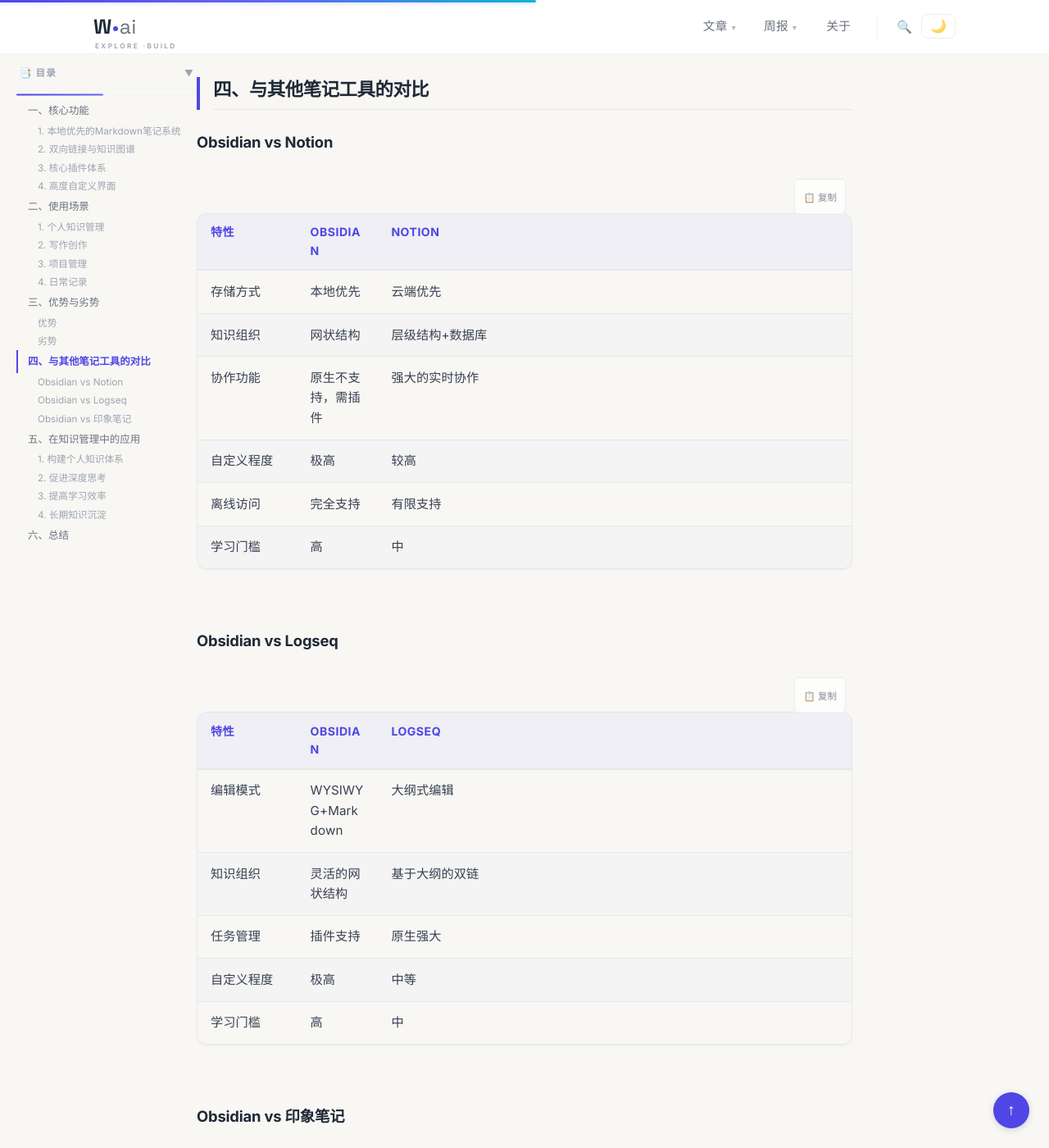
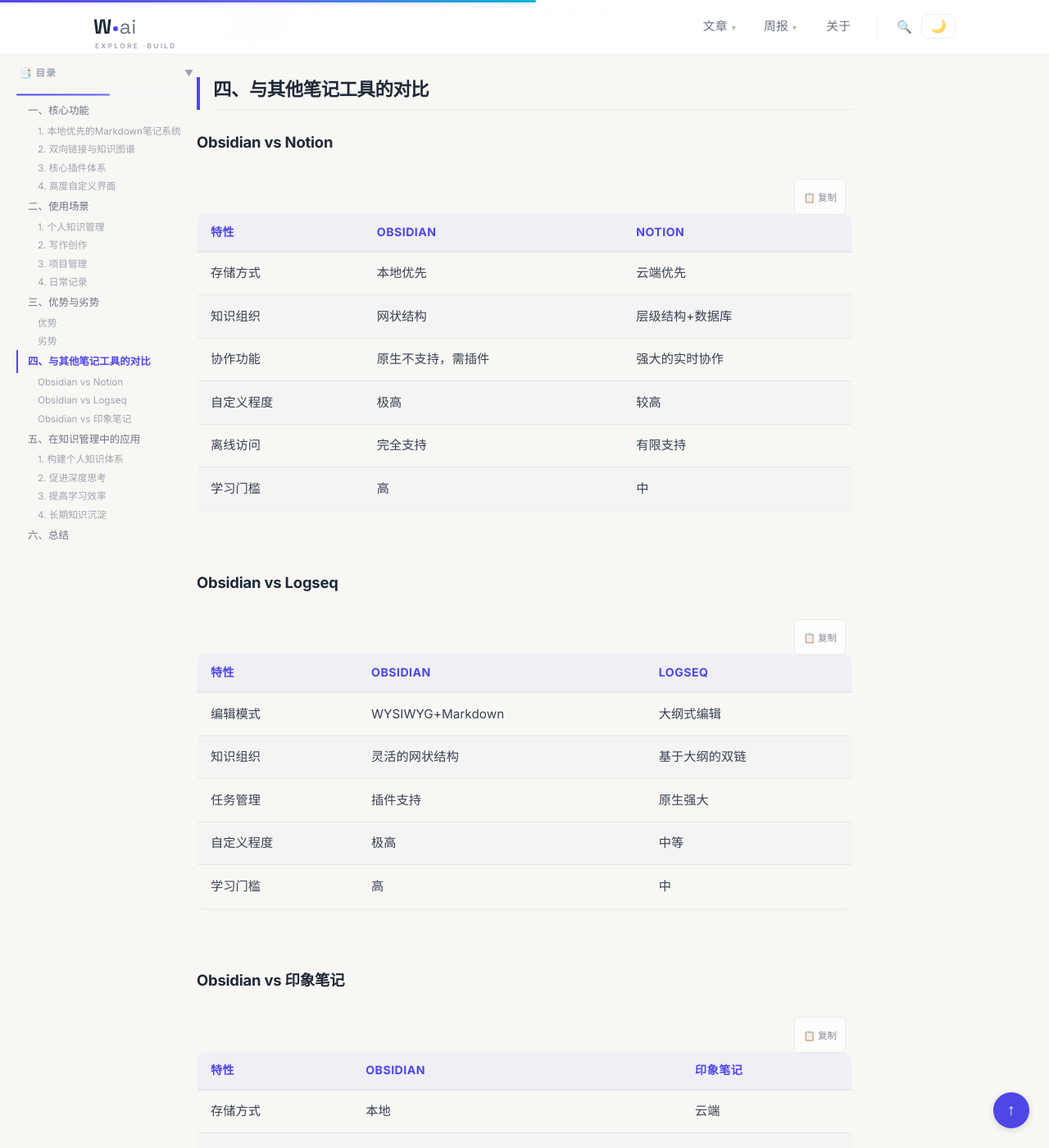
Before and after one commit to wujiaming88/wujiaming88.github.io, a Jekyll site: the page built from _posts/2026-03-06-obsidian-research-report.md, in a window 1280 px wide and 1400 px high, scrolled down 2581 px. Shown: the whole window at 82% size. Built offline with Jekyll 4.4.1, drawn with Linux system fonts in a browser that asks for light colours.

Commit message:
表格真正自适应：桌面端用 table-layout:auto 让内容多的列自动变宽（修复摘要列被挤爆换行），窄屏横向滚动

```diff
--- a/assets/post.css
+++ b/assets/post.css
@@ -1224,34 +1224,34 @@
    依据老板三条要求：表格防挤压 / 减少线条 / 少用徽章
    ============================================================ */
 
-/* —— A. 表格防挤压：自动列宽 + 窄屏横向滚动而非压字 —— */
+/* —— A. 表格自适应：原生 auto 列宽，内容多的列自动占更多宽度 —— */
 .post-content table {
-  display: block;          /* 让表格可横向滚动，不再硬压列宽 */
-  width: max-content;      /* 内容多时按内容宽，可触发横向滚动 */
-  min-width: 100%;         /* 内容少时也撑满容器，消除右侧空白 */
+  display: table;          /* 恢复原生表格布局，让浏览器智能分配列宽 */
+  table-layout: auto;      /* 关键：按内容自动分配——文本多的列自动变宽 */
+  width: 100%;             /* 撑满容器，消除右侧空白 */
   max-width: 100%;
-  overflow-x: auto;
-  -webkit-overflow-scrolling: touch;
   border-collapse: separate;
   border-spacing: 0;
-  white-space: normal;
   scrollbar-width: thin;
 }
-.post-content table > * { white-space: normal; }
 .post-content th,
 .post-content td {
-  white-space: normal;      /* 单元格内允许换行，避免被压成竖排 */
-  word-break: break-word;
-  min-width: 6.5em;         /* 给每列一个舒适下限，宁可滚动不挤压 */
+  white-space: normal;      /* 允许换行，但交给 auto 布局决定何时换 */
+  overflow-wrap: break-word;
+  word-break: normal;       /* 不强制断词，避免汉字/短词被零碎切割 */
   vertical-align: top;
   line-height: 1.6;
 }
-/* 末列吃掉剩余宽度，避免内容少时右侧留白 */
-.post-content td:last-child,
-.post-content th:last-child { width: 100%; }
-/* 首列（常是名称/维度）给更宽下限 */
-.post-content td:first-child,
-.post-content th:first-child { min-width: 8em; }
+/* 窄屏（手机）：宽表改为横向滚动，不压字（桌面端仍用上面的 auto 自适应）*/
+@media (max-width: 768px) {
+  .post-content table {
+    display: block;
+    width: max-content;
+    min-width: 100%;
+    overflow-x: auto;
+    -webkit-overflow-scrolling: touch;
+  }
+}
 /* 表格滚动条更精致 */
 .post-content table::-webkit-scrollbar { height: 6px; }
 .post-content table::-webkit-scrollbar-thumb {
```
